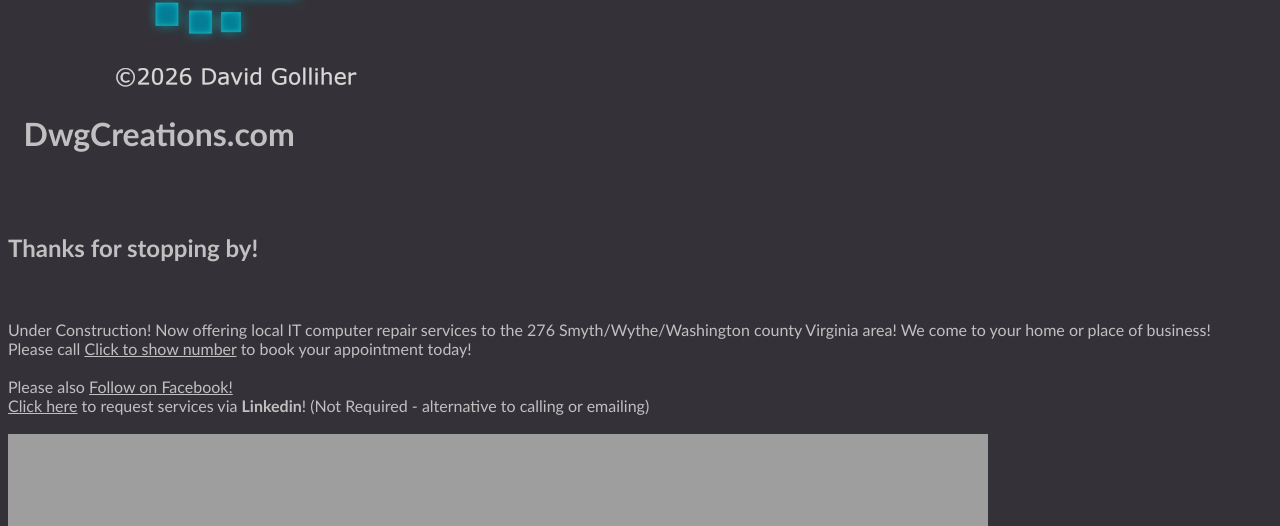
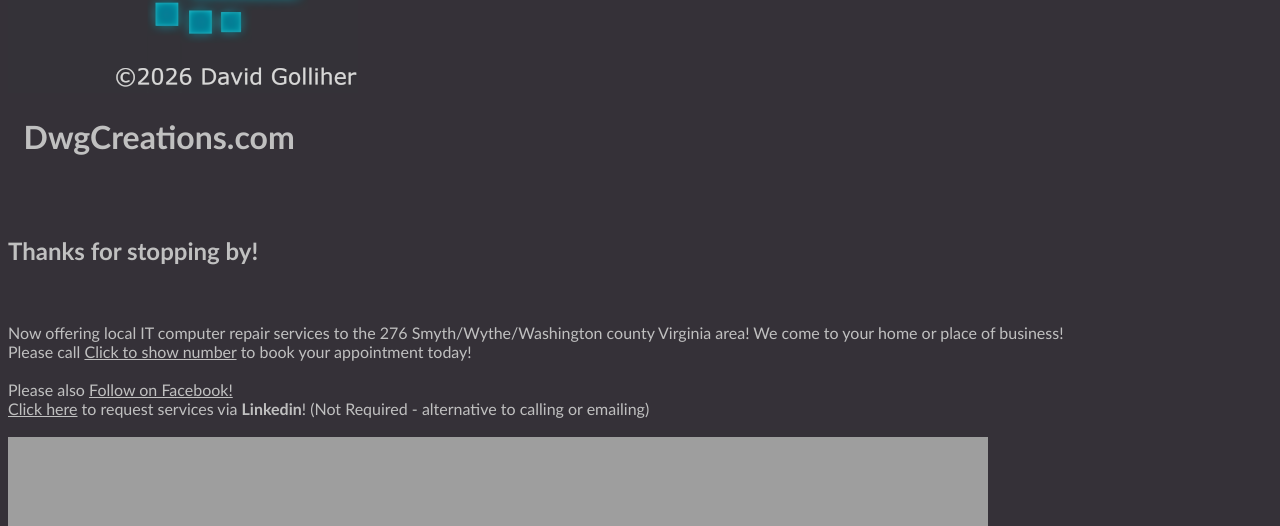
Before and after one commit to dwgcreations/dwgcreations.github.io, a Jekyll site: the page index.html, which Jekyll copies as it is, in a window 1280 px wide. Shown: the part 265-791 px from the top of the page. Built offline with Jekyll 4.4.1, drawn with Linux system fonts in a browser that asks for light colours; some of the changed text lies outside the part shown.

Commit message:
Update index.html
Refactoring META tags and added FOOTER, also ALTs for imgs

```diff
--- a/index.html
+++ b/index.html
@@ -1,15 +1,26 @@
+<!DOCTYPE html>
 <html>
     <head>
 <style>
+            body {
+                background-color: #353138;
+                color: #c0c0c0;
+                font-family: "Trebuchet MS", Arial, sans-serif;
+            }
             a {
-              color: #c0c0c0;
+                color: #c0c0c0;
             }
             a:visited {
-              color: #c0c0c0;
+                color: #c0c0c0;
             }
             a:hover {
-              color: #c0c0c0;
-              text-decoration: underline;
+                color: #c0c0c0;
+                text-decoration: underline;
+            }
+            footer {
+                margin-top: 40px;
+                padding-top: 20px;
+                border-top: 1px solid #c0c0c0;
             }
         </style>
 <!-- Google tag (gtag.js) -->
@@ -22,16 +33,20 @@
                 </script>
         <link rel="shortcut icon" href="favicon.ico" type="image/x-icon">
         <title>Dwg Creations</title>
+        <meta name="description" content="Computer repair, network troubleshooting, technical support services across Southwest Virginia and the Tri-Cities. Reliable IT solutions by DWG Creations. Servicing Remotely or In-person. We come to you!">
+       <meta name="viewport" content="width=device-width, initial-scale=1.0">
     </head>
-    <body bgcolor="#353138">
-            <img src="logo_small.png"><font face="Trebuchet MS" color="#c0c0c0"><h1>&nbsp; DwgCreations.com</h1>
+    <body>
+            <img src="logo_small.png" alt="DWG Creations Logo">
+                <br>
+                    <h1>&nbsp; DwgCreations.com</h1>
                 <BR><BR>
 <h2>Thanks for stopping by!</h2>
-                <BR><BR>Under Construction! Now offering local IT computer repair services to the 276 Smyth/Wythe/Washington county Virginia area! We come to your home or place of business!<BR>
+                <BR><BR>Now offering local IT computer repair services to the 276 Smyth/Wythe/Washington county Virginia area! We come to your home or place of business!<BR>
                 Please call <a href="#" class="protected-phone" data-p1="276" data-p2="565" data-p3="8862">Click to show number</a> to book your appointment today!<BR><BR>
                 Please also <a href="http://www.facebook.com/dwgcreations">Follow on Facebook!</a><BR>
                 <a href="https://www.linkedin.com/company/dwgcreations/?viewAsMember=true">Click here</a> to request services via <b>Linkedin</b>! (Not Required - alternative to calling or emailing)
-                <BR><BR><img src="http://www.dwgcreations.com/img/June_2026_Month_Flier_compressed.png" height="1307" width="980">
+                <BR><BR><img src="http://www.dwgcreations.com/img/June_2026_Month_Flier_compressed.png" height="1307" width="980" alt="DWG Creations technical support and computer repair services flyer for Southwest Virginia SWVA region">
 <BR><BR><BR><BR>
 <h2>Links:</h2><BR><BR>
 <a href="http://www.dwgcreations.com/jscreentune/index.html">JScreenTune - © David Golliher 2011 - Stuck/burnt pixel recovery software (Supports LCD, LED, OLED)</a><br><BR>
@@ -40,7 +55,7 @@
         <BR><BR>
             <a href="mailto:admin@dwgcreations.com">Contact</a>
         <BR><BR>All media on this website is Copyright © David Golliher 2026
-
+                <BR><BR>
         <!-- Phone Protection Script -->
         <script>
             document.addEventListener("DOMContentLoaded", function() {
@@ -64,7 +79,10 @@
                 });
             });
         </script>
-
-        </font>
+        <footer>
+    <h3>DWG Creations | Professional Technical Support</h3>
+    <p>Providing expert computer repair, remote services, and IT consulting across Southwest Virginia (SWVA) and the Tri-Cities region.</p>
+    <p><strong>Primary Service Areas:</strong> Saltville, Marion, Abingdon, Bristol, and surrounding communities.</p>
+</footer>
     </body>
 </html>
```
